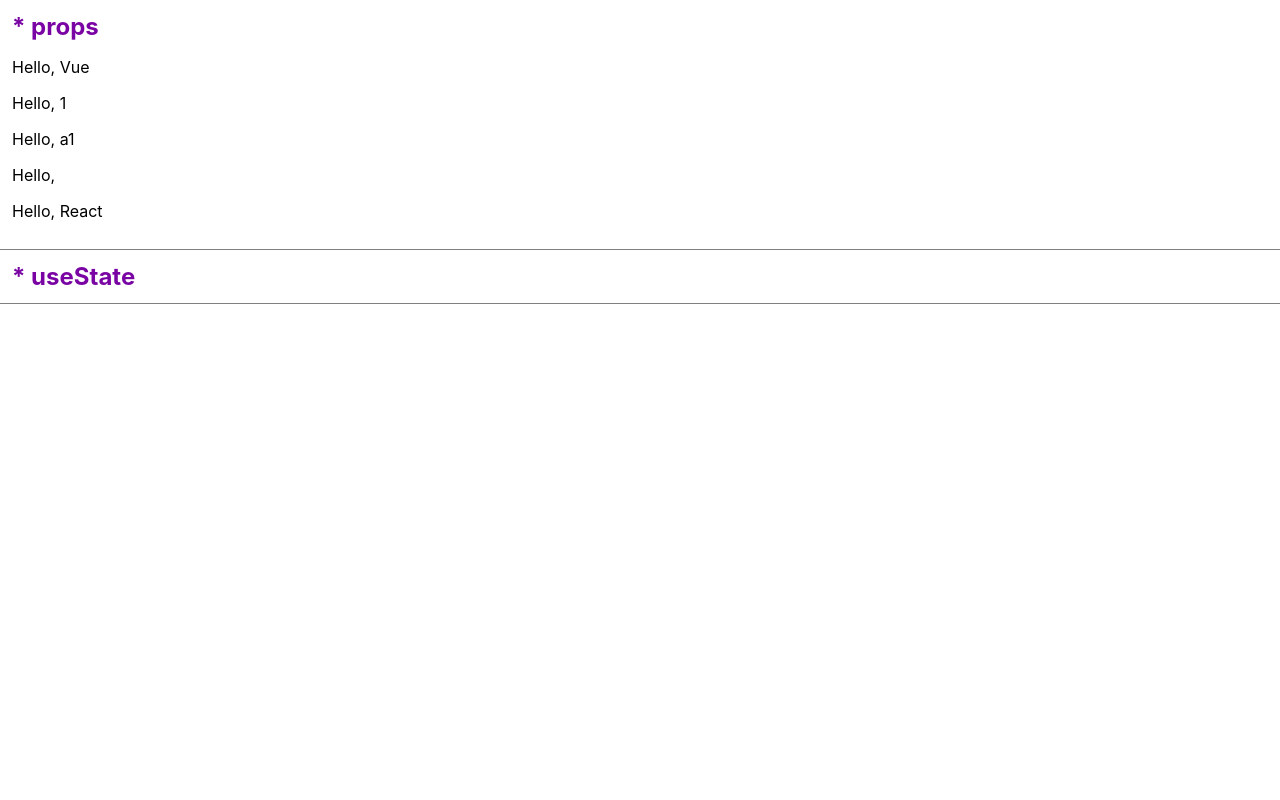
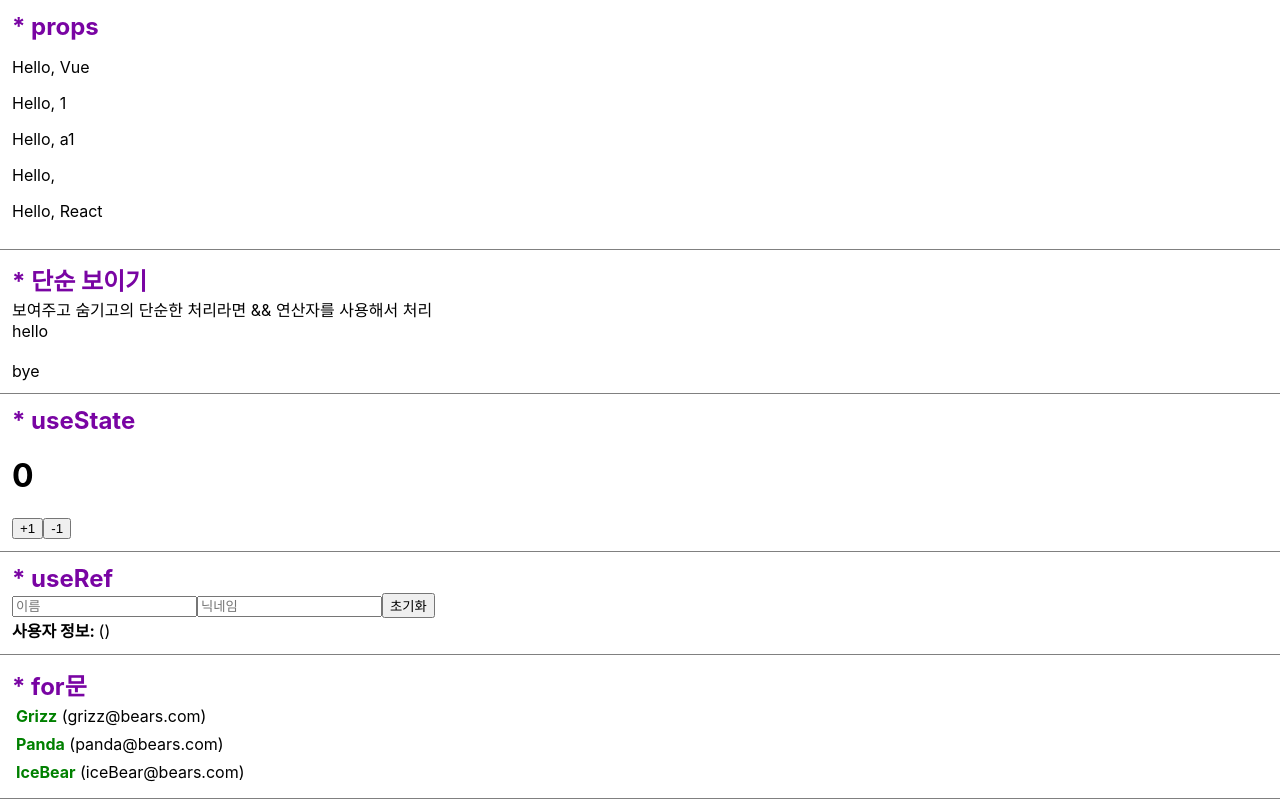
Before and after one commit to JUHEEBAEK/brgin-react, a React (Create React App) app: page / in a window 1280 px wide. Built offline with nearby package versions, Linux system fonts and the light colour scheme.

Commit message:
useRef, for문, 조건문 등 예제 따라하기

```diff
--- a/src/Apps/App.js
+++ b/src/Apps/App.js
@@ -1,11 +1,14 @@
 import React from "react";
 import Card from "../components/Card";
 import Hello from "../components/Hello";
+import Counter from "../components/Counter";
+import InputSample from "../components/InputSample";
+import UserList from "../components/UserList";
 
 function App() {
   return (
     <>
-      {/* name 안에 숫자나 다른거 넣어보고 싶은데 어떻게함??
+      {/*
         요렇게 하면 밑에 {1}, {true} 때문에 콘솔에러남.
       */}
       <Card header="props">
@@ -15,8 +18,29 @@ function App() {
         <Hello name={true} />
         <Hello />
       </Card>
+      <Card header="단순 보이기">
+      보여주고 숨기고의 단순한 처리라면 && 연산자를 사용해서 처리
+      <br />
+      {true && 'hello'}
+      <br />
+      {false && 'hello'}
+      <br />
+      {"hello" && 'bye'}
+      <br />
+      {/* console.log(true && 'hello'); // hello
+      console.log(false && 'hello'); // false
+      console.log('hello' && 'bye'); // bye */}
+      </Card>
       <Card header="useState">
-
+       <Counter />
+      </Card>
+      <Card header="useRef">
+        {/* useRef 초기화 버튼 누르고 이름에 포커스 가도록 설정 */}
+       <InputSample />
+      </Card>
+      <Card header="for문">
+        {/* useRef 초기화 버튼 누르고 이름에 포커스 가도록 설정 */}
+       <UserList />
       </Card>
     </>
   );
--- a/src/components/Card.js
+++ b/src/components/Card.js
@@ -7,7 +7,6 @@ class Card extends React.Component {
         return (
         <div class="card__container" style={{padding: '12px',  borderBottom: 'solid 1px grey'}}>
             <div class="card__header" style={{fontWeight: 700, color: '#7904a3', fontSize: "24px"}}>* {header}</div>
-
             {children}
         </div>
         );
--- a/src/components/Hello.js
+++ b/src/components/Hello.js
@@ -3,13 +3,13 @@ import PropTypes from 'prop-types';
 
 
 class Hello extends React.Component {
-    render() {
-      return (
-        <p>Hello, {this.props.name}</p>
-      );
-    }
+  render() {
+    return (
+      <p>Hello, {this.props.name}</p>
+    );
   }
-
+}
+// props default
 Hello.defaultProps = {
     name: "React"
 }
--- a/src/InputSample.js
+++ b/src/components/InputSample.js
@@ -32,7 +32,7 @@ function InputSample() {
             <input name="nickname" placeholder="닉네임" value={nickname} onChange={onChange} />
             <button onClick={onReset}>초기화</button>
             <div>
-                <b>값: </b>
+                <b>사용자 정보: </b>
                 {name}({nickname})
             </div>
         </div>
--- a/src/UserList.js
+++ b/src/components/UserList.js
@@ -1,4 +1,4 @@
-import React from "react";
+import React, { useState } from "react";
 
 // props로 user 받기
 function User({ user, onRemove, onToggle }) {
@@ -38,12 +38,33 @@ function User({ user, onRemove, onToggle }) {
                 onClick={onRemove(id)} 이렇게 하면 불러오자 마자 다 사라짐
             */}
             &nbsp;
-            <button style={buttonIconStyle} onClick={() => onRemove(id)}> X </button>
+            {/* <button style={buttonIconStyle} onClick={() => onRemove(id)}> X </button>  */}
         </div>
     )
 }
 
-function UserList({ users, onRemove, onToggle }) {
+function UserList({ onRemove, onToggle }) {
+
+  const [users] = useState([
+    {
+        id: 1,
+        username: "Grizz",
+        email: "grizz@bears.com",
+        active: true
+    },
+    {
+        id: 2,
+        username: "Panda",
+        email: "panda@bears.com",
+        active: true
+    },
+    {
+        id: 3,
+        username: "IceBear",
+        email: "iceBear@bears.com",
+        active: true
+    }
+  ]);
     return (
         <div>
             {
```
Also changed, not shown: src/components/ClassState.js (added, +15 -0 lines), src/components/UseState.js (added, +14 -0 lines), src/components/Counter.js (renamed from src/counter.js).
